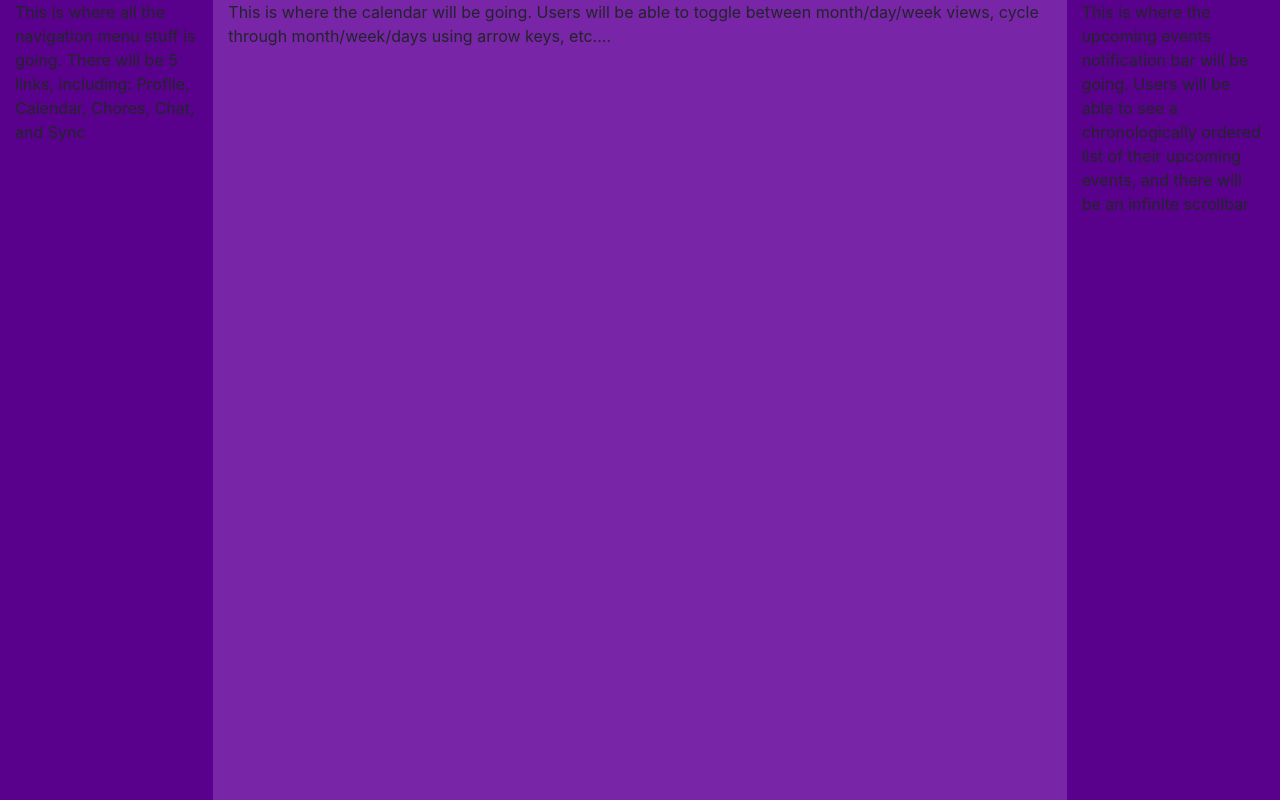
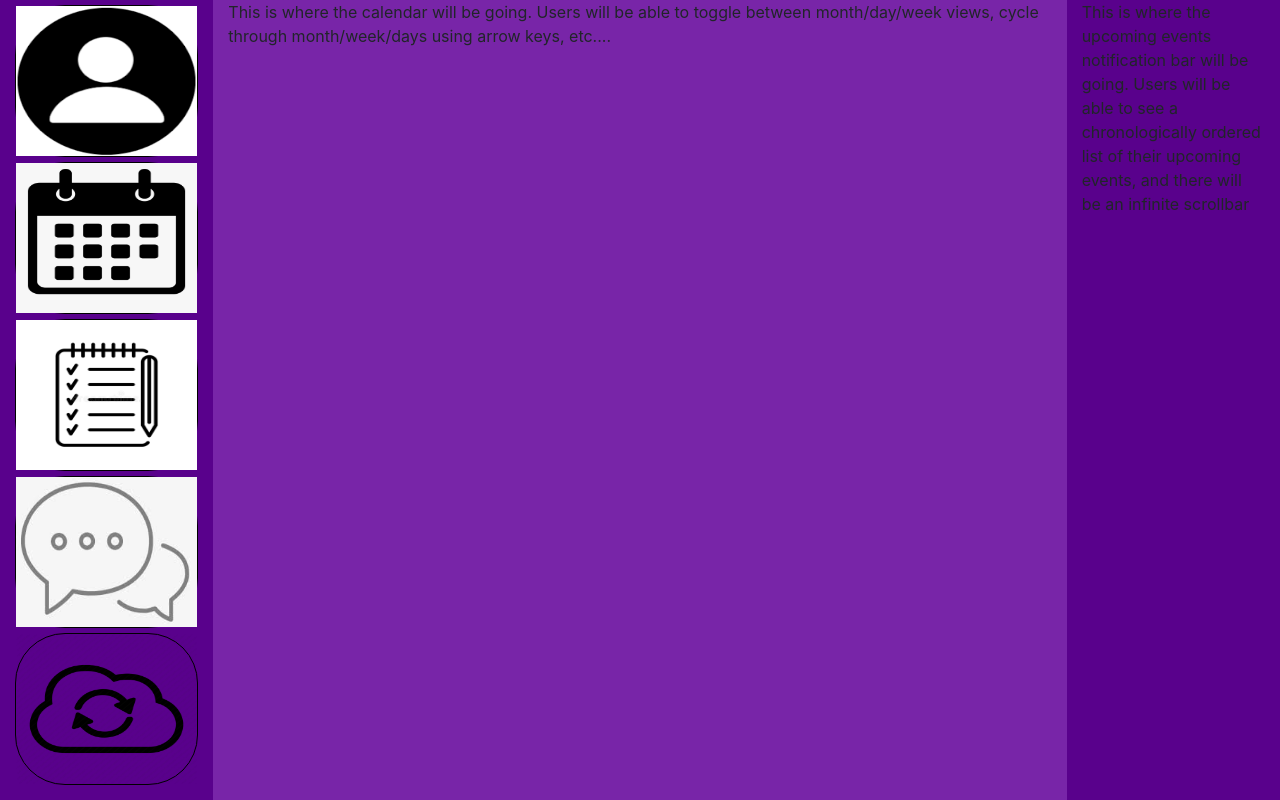
Before and after one commit to SHorne41/Final-Project, a Django app: page /calendar in a window 1280 px wide. Run offline with Django 3.2, Linux system fonts and the light colour scheme; some libraries are stand-ins or nearby versions.

Commit message:
Images added in navigation pane; JavaScript to switch views yet to be implemented (currently set up as anchors/links to other views)

```diff
--- a/familyApp/static/familyApp/style.css
+++ b/familyApp/static/familyApp/style.css
@@ -6,4 +6,23 @@
   background-color: #59018c;
 }
 
+.navigation {
+  border: 1px solid black;
+  border-radius: 50px;
+  height: 19%;
+  width: 100%;
+  margin: 5px 0px 5px;
+}
+
+.nav-link {
+  background-position: center;
+  background-size: 100% 100%;
+  background-repeat: no-repeat;
+  display: block;
+  margin: 0 auto;
+  text-indent: -9999px;
+  width: 100%;
+  height: 100%;
+}
+
 /*# sourceMappingURL=style.css.map */
--- a/familyApp/static/familyApp/style.scss
+++ b/familyApp/static/familyApp/style.scss
@@ -9,3 +9,22 @@ $panel-color: #59018c;
 .panel{
     background-color: $panel-color;
 }
+
+.navigation{
+    border: 1px solid black;
+    border-radius: 50px;
+    height: 19%;
+    width: 100%;
+    margin: 5px 0px 5px;
+}
+
+.nav-link{
+    background-position: center;
+    background-size: 100% 100%;
+    background-repeat: no-repeat;
+    display: block;
+    margin: 0 auto;
+    text-indent: -9999px;
+    width: 100%;
+    height: 100%;
+}
--- a/familyApp/templates/familyApp/layout.html
+++ b/familyApp/templates/familyApp/layout.html
@@ -13,8 +13,21 @@
         <div class="container-fluid vh-100">
             <div class="row vh-100">
                 <div class="col-2 panel nav-bar">
-                    <p>This is where all the navigation menu stuff is going. There will be 5 links, including:
-                    Profile, Calendar, Chores, Chat, and Sync</p>
+                    <div class="navigation">
+                        <a class="nav-link" style="background-image: url(static/familyApp/images/profile.png);" href="#">Profile</a>
+                    </div>
+                    <div class="navigation">
+                        <a class="nav-link" style="background-image: url(static/familyApp/images/calendar.png);" href="{% url 'calendar' %}">Calendar</a>
+                    </div>
+                    <div class="navigation">
+                        <a class="nav-link" style="background-image: url(static/familyApp/images/checklist.jpg);" href="#">Checklist</a>
+                    </div>
+                    <div class="navigation">
+                        <a class="nav-link" style="background-image: url(static/familyApp/images/message.jpg);" href="#">Message</a>
+                    </div>
+                    <div class="navigation">
+                        <a class="nav-link" style="background-image: url(static/familyApp/images/sync.jpg);" href="#">Sync</a>
+                    </div>
                 </div>
                 <div class="col-8 page-content">
                     {% block body %}
```
Also changed, not shown: familyApp/static/familyApp/images/calendar.jpg (added), familyApp/static/familyApp/images/calendar.png (added), familyApp/static/familyApp/images/chat.jpg (added), familyApp/static/familyApp/images/chat.png (added), familyApp/static/familyApp/images/checklist.jpg (added), familyApp/static/familyApp/images/message.jpg (added), familyApp/static/familyApp/images/profile.png (added), familyApp/static/familyApp/images/sync.jpg (added), 1 other file.
